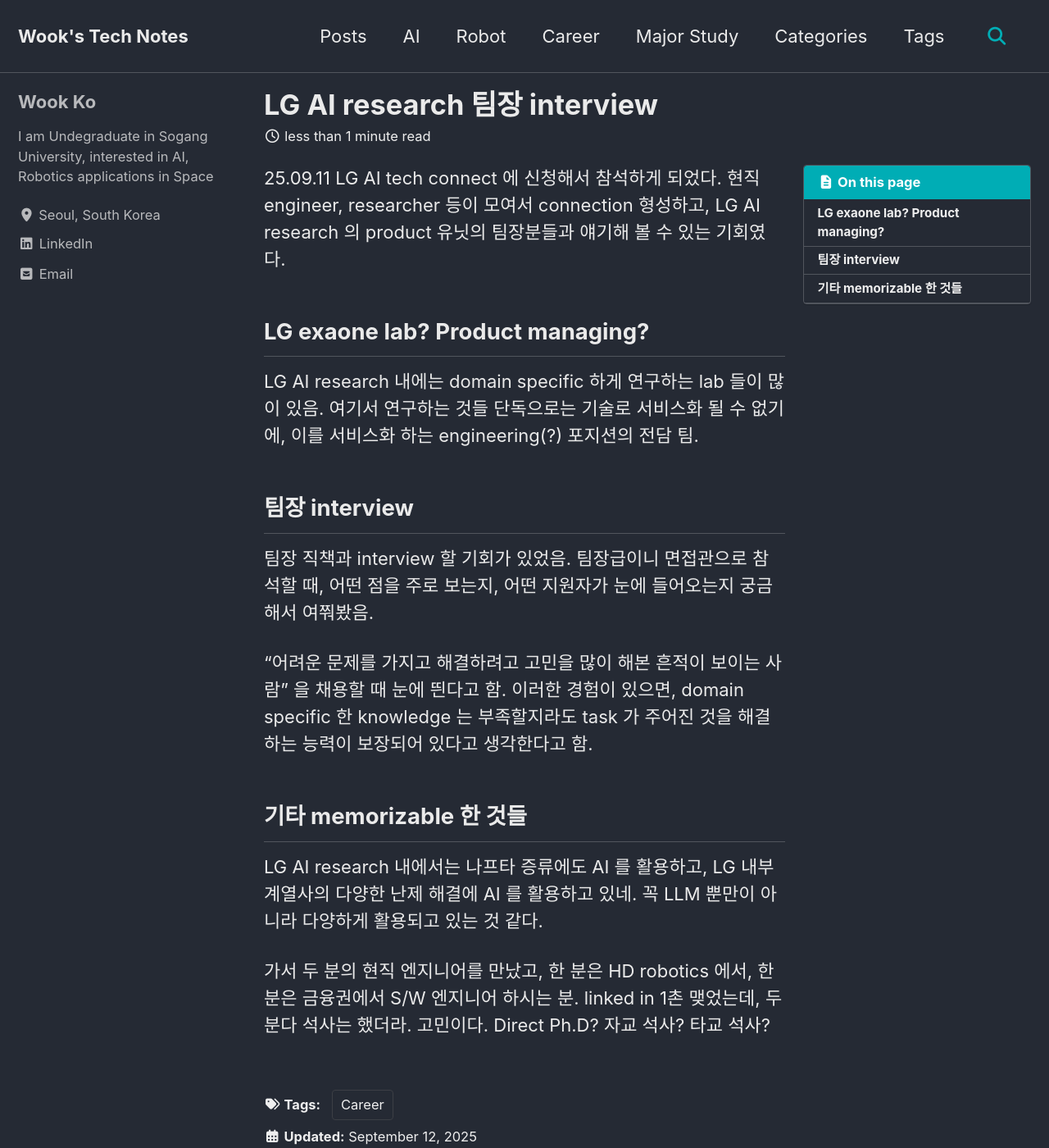
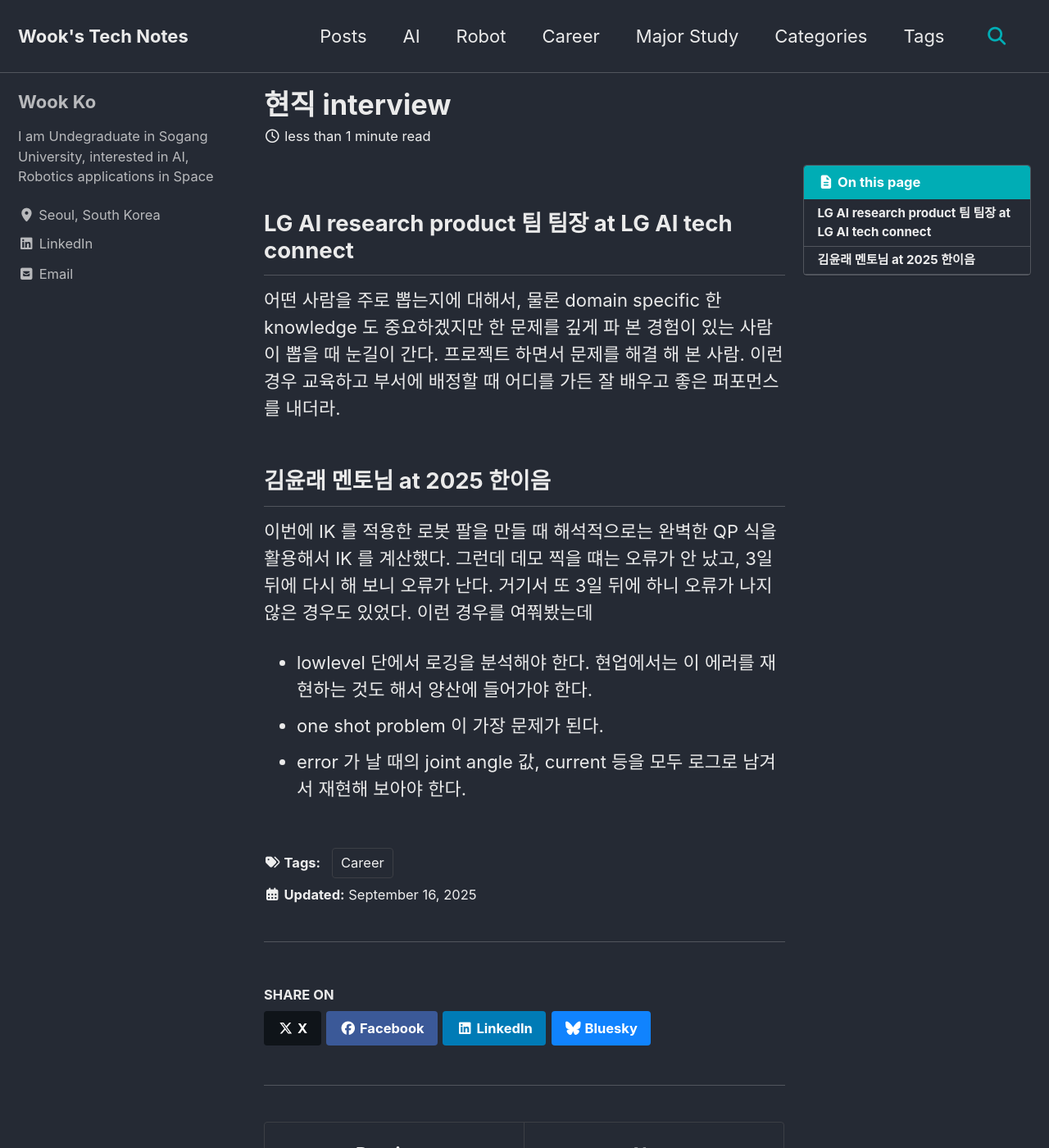
Before and after one commit to kowook137/kowook137.github.io, a Jekyll site: the page built from _career/interview.md, in a window 1280 px wide and 1400 px high. Shown: the whole window at 82% size. Built offline with Jekyll 4.4.1, drawn with Linux system fonts in a browser that asks for light colours; cached includes are drawn as plain includes.

Commit message:
[Add]interview, career

```diff
--- a/_career/interview.md
+++ b/_career/interview.md
@@ -1,28 +1,18 @@
 ---
-title: "LG AI research 팀장 interview"
-date: 2025-09-12
+title: "현직 interview"
+date: 2025-09-16
 tags: [Career]
 toc: true
 ---
 
-25.09.11 LG AI tech connect 에 신청해서 참석하게 되었다.
-현직 engineer, researcher 등이 모여서 connection 형성하고,
-LG AI research 의 product 유닛의 팀장분들과 얘기해 볼 수 있는 기회였다.
+## LG AI research product 팀 팀장 at LG AI tech connect
+어떤 사람을 주로 뽑는지에 대해서, 물론 domain specific 한 knowledge 도 중요하겠지만
+한 문제를 깊게 파 본 경험이 있는 사람이 뽑을 때 눈길이 간다. 프로젝트 하면서 문제를 해결 해 본 사람.
+이런 경우 교육하고 부서에 배정할 때 어디를 가든 잘 배우고 좋은 퍼포먼스를 내더라.
 
-## LG exaone lab? Product managing?
-LG AI research 내에는 domain specific 하게 연구하는 lab 들이 많이 있음.
-여기서 연구하는 것들 단독으로는 기술로 서비스화 될 수 없기에, 이를 서비스화 하는 engineering(?) 포지션의 전담 팀.
+## 김윤래 멘토님 at 2025 한이음
+이번에 IK 를 적용한 로봇 팔을 만들 때 해석적으로는 완벽한 QP 식을 활용해서 IK 를 계산했다. 그런데 데모 찍을 떄는 오류가 안 났고, 3일 뒤에 다시 해 보니 오류가 난다. 거기서 또 3일 뒤에 하니 오류가 나지 않은 경우도 있었다. 이런 경우를 여쭤봤는데
 
-## 팀장 interview
-팀장 직책과 interview 할 기회가 있었음.
-팀장급이니 면접관으로 참석할 때, 어떤 점을 주로 보는지, 어떤 지원자가 눈에 들어오는지 궁금해서 여쭤봤음.
-
-"어려운 문제를 가지고 해결하려고 고민을 많이 해본 흔적이 보이는 사람" 을 채용할 때 눈에 띈다고 함.
-이러한 경험이 있으면, domain specific 한 knowledge 는 부족할지라도 task 가 주어진 것을 해결하는 능력이 보장되어 있다고 생각한다고 함.
-
-## 기타 memorizable 한 것들
-LG AI research 내에서는 나프타 증류에도 AI 를 활용하고, LG 내부 계열사의 다양한 난제 해결에 AI 를 활용하고 있네.
-꼭 LLM 뿐만이 아니라 다양하게 활용되고 있는 것 같다.
-
-가서 두 분의 현직 엔지니어를 만났고, 한 분은 HD robotics 에서, 한 분은 금융권에서 S/W 엔지니어 하시는 분.
-linked in 1촌 맺었는데, 두 분다 석사는 했더라. 고민이다. Direct Ph.D? 자교 석사? 타교 석사?
+- lowlevel 단에서 로깅을 분석해야 한다. 현업에서는 이 에러를 재현하는 것도 해서 양산에 들어가야 한다.
+- one shot problem 이 가장 문제가 된다.
+- error 가 날 때의 joint angle 값, current 등을 모두 로그로 남겨서 재현해 보아야 한다.
```
Also changed, not shown: _career/overview.md (+21 -1 lines), _career/paper.md (line endings or trailing spaces).
